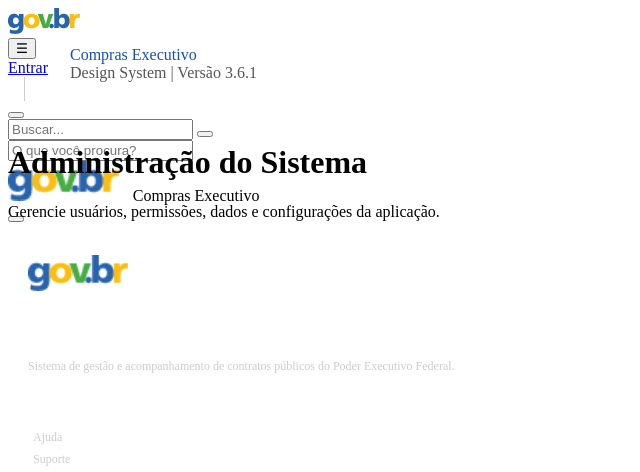
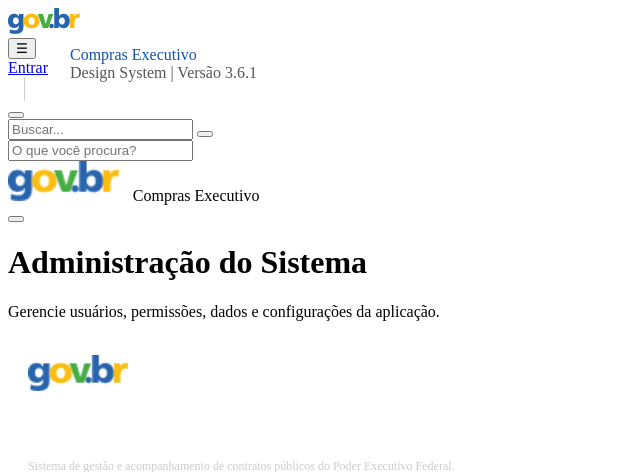
Before and after one commit to kidnapped/compras-executivo-v2, a Python web app: template app/templates/admin.html in a window 1280 px wide. Shown: the top 472 px of the page, without its empty margins (0-640 px from the left). Run offline with Jinja, Linux system fonts and the light colour scheme; the template is opened without the code that fills it, so the values that code supplies are empty.

Commit message:
css fix 2

```diff
--- a/app/templates/base.html
+++ b/app/templates/base.html
@@ -32,7 +32,7 @@
     {% include 'partials/menu.html' %}
 
     <main class="br-main">
-        <div class="container-lg" style="margin-top: -100px;">
+        <div class="container-lg">
             {% block content %}{% endblock %}
         </div>
     </main>
```
